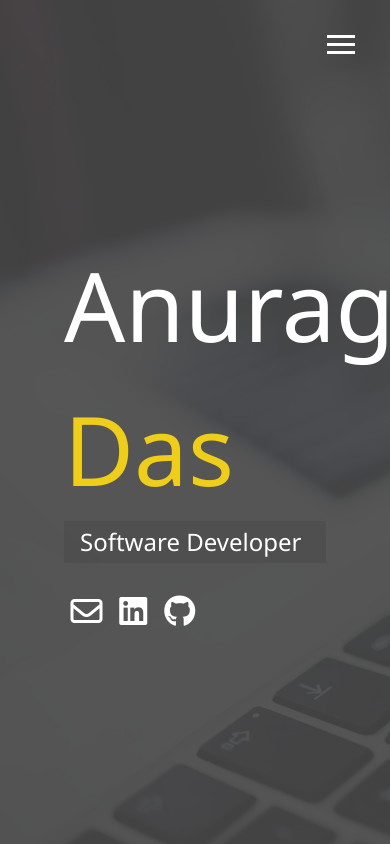
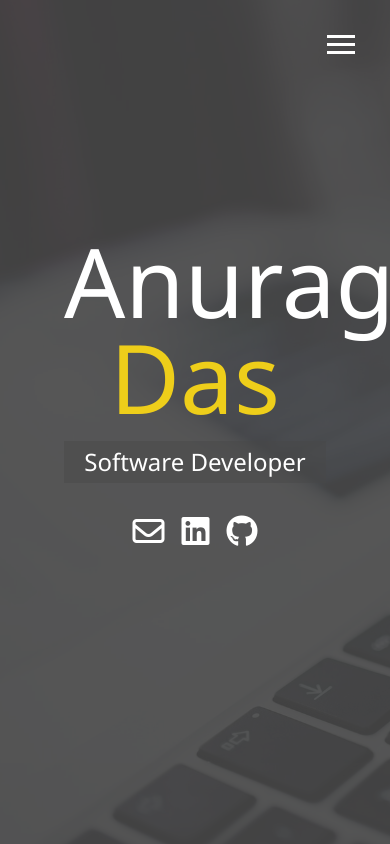
Before and after one commit to anuragd23/me, a website: page dist/index.html in a window 390 px wide. Drawn offline with Linux system fonts and the light colour scheme.

Commit message:
Added media queries and made menu overlay responsive

```diff
--- a/scss/_config.scss
+++ b/scss/_config.scss
@@ -31,3 +31,29 @@ $background-opacity: 0.9;
 
 
 }
+
+// Media Query Mixins
+@mixin mediaSm {
+    @media screen and (max-width: 500px) {
+        @content;
+    }
+}
+
+@mixin mediaMd {
+    @media screen and (max-width: 768px) {
+        @content;
+    }
+}
+
+@mixin mediaLg {
+    @media screen and (min-width: 769) and (max-width: 1170px) {
+        @content;
+    }
+}
+
+@mixin mediaXl {
+    @media screen and (min-width: 1171px) {
+        @content;
+    }
+
+}
--- a/scss/_menu.scss
+++ b/scss/_menu.scss
@@ -45,7 +45,7 @@
     position: fixed;
     top: 0;
     width: 100%;
- //   opacity: 0.9;
+    opacity: 0.9;
     visibility: hidden;
 
     &.show {
--- /dev/null
+++ b/scss/_mobile.scss
@@ -0,0 +1,58 @@
+// Widescrees
+
+@include mediaXl {
+
+}
+
+@include mediaLg {
+
+}
+
+@include mediaMd {
+    main {
+        align-items: center;
+        text-align: center;
+
+        .lg-heading {
+            line-height: 1;
+            margin-bottom: 1rem;
+        }
+
+    }
+
+    ul.menu-nav, div.menu-branding {
+        float: none;
+        width: 100%;
+        min-height: 0;
+
+        &.show {
+            transform: translate3d(0,0,0);
+        }
+    }
+
+    .menu-nav {
+        height: 75vh;
+        transform: translate3d(-100%,0,0);
+        font-size: 24px;
+    }
+
+    .menu-branding {
+        height: 25vh;
+        transform: translate3d(100%,0,0);
+    }
+
+    .portrait {
+        background: url('/dist/img/me-bw.jpg');
+        width: 150px;
+        height: 150px;
+    }
+
+}
+
+@include mediaSm {
+
+    main#home h1 {
+        margin-top: 10vh;
+    }
+
+}
--- a/scss/main.scss
+++ b/scss/main.scss
@@ -1,5 +1,6 @@
 @import 'config';
 @import 'menu';
+@import 'mobile';
 
 * {
     box-sizing: border-box;
```
Also changed, not shown: dist/css/main.css.
